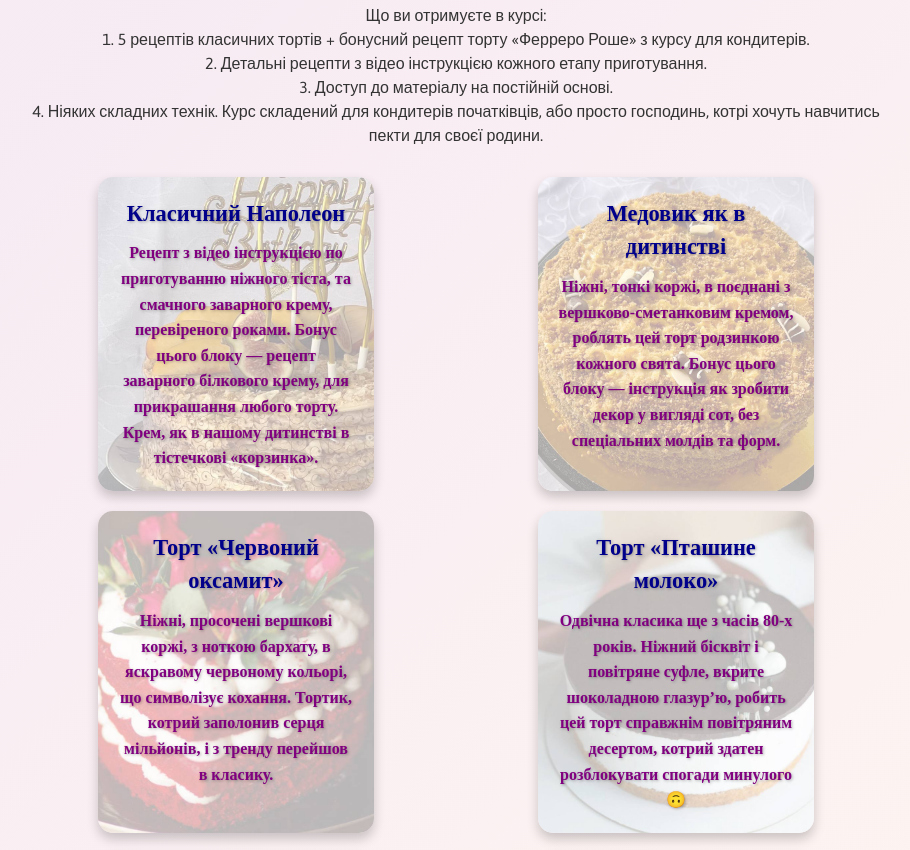
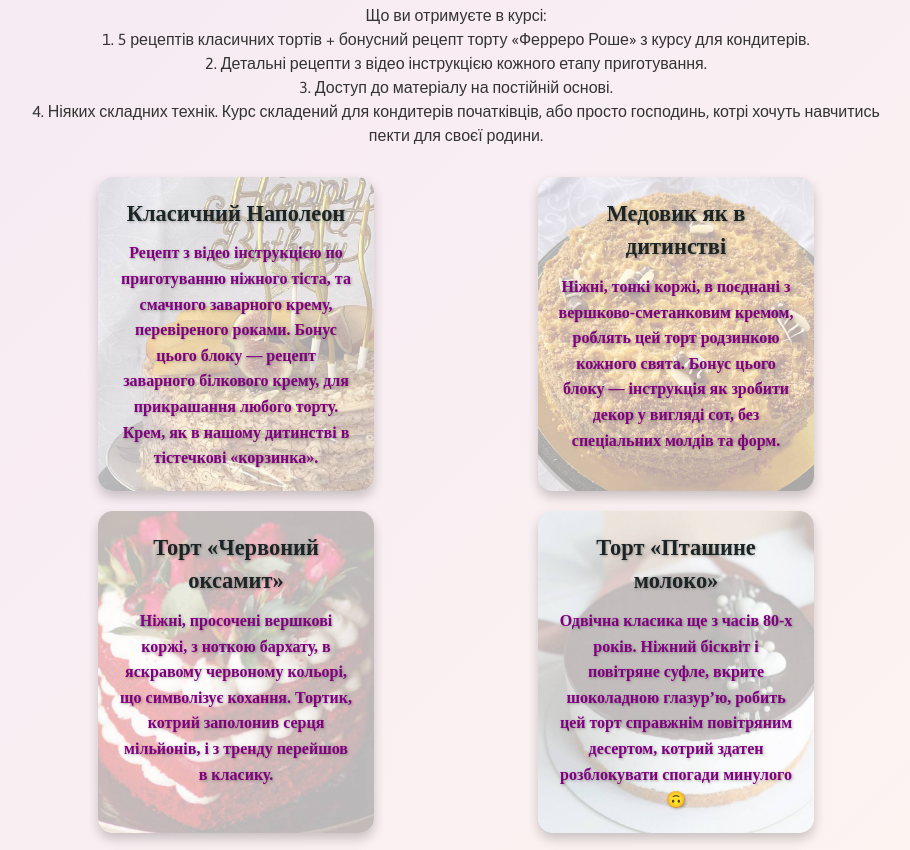
Before and after one commit to Viacheslav1442/sweet-life, a website built with Vite: page index.html in a window 1280 px wide. Shown: the part 913-1763 px from the top of the page, without its empty margins (184-1094 px from the left). Built offline with nearby package versions, Linux system fonts and the light colour scheme.

Commit message:
“css”

```diff
--- a/src/styles/main.css
+++ b/src/styles/main.css
@@ -223,7 +223,7 @@ p.welcome-text .bold {
   font-family: 'Playfair Display', serif;
   font-weight: bold;
   font-size: 1.4em;
-  color: #00008b; /* Темно-синий цвет для заголовков */
+  color: #1c2526; /* Темный, почти черный синий для заголовков */
   text-shadow: 1px 1px 3px rgba(0, 0, 0, 0.3);
   margin-bottom: 10px;
 }
```
